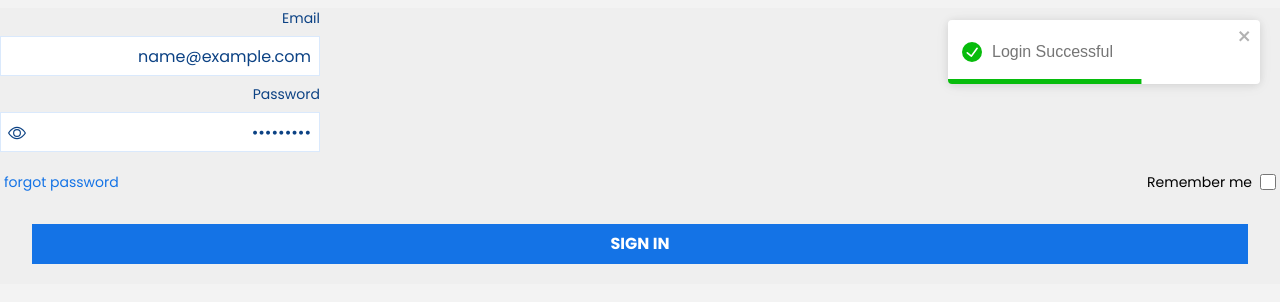
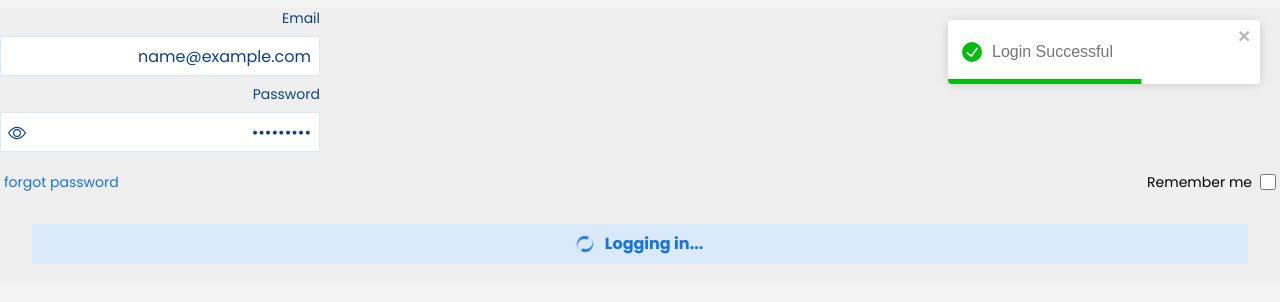
Before and after one commit to qbentil/bentility, a Next.js app: page /admin/auth/LoginForm in a window 1280 px wide. Both pictures are taken after typing "name@example.com", "Sample123" into the empty fields and a click on the button "SIGN IN". Shown: the top 302 px of the page. Built offline with nearby package versions, Linux system fonts and the light colour scheme; a web font is replaced by a local one.

Commit message:
Update Loading Spinners

```diff
--- a/pages/admin/auth/ForgotForm.tsx
+++ b/pages/admin/auth/ForgotForm.tsx
@@ -1,7 +1,6 @@
 import React, { useState } from "react";
 import { toast } from "react-toastify";
-import { FaSpinner } from "react-icons/fa";
-import { CgSpinnerTwo } from "react-icons/cg";
+import {ImSpinner9} from "react-icons/im";
 const ForgotForm = ({setForm}: {setForm: any}) => {
   const [email, setEmail] = useState('');
   const [error, setError] = useState("");
@@ -57,7 +56,7 @@ const ForgotForm = ({setForm}: {setForm: any}) => {
             loading ? "bg-active-bg text-primary" : "bg-primary text-white"
           }  font-sans font-bold py-2 px-4 cursor-pointer flex items-center justify-center gap-x-3`}
         >
-          {loading && <CgSpinnerTwo className="animate-spin" />}
+          {loading && <ImSpinner9 className="animate-spin" />}
           {loading ? "Sending......" : "SEND PASSWORD RESET LINK"}
         </button>
       </div>
--- a/pages/admin/auth/LoginForm.tsx
+++ b/pages/admin/auth/LoginForm.tsx
@@ -1,7 +1,6 @@
 import React, { useState } from "react";
 import { toast } from "react-toastify";
-import { FaSpinner } from "react-icons/fa";
-import { CgSpinnerTwo } from "react-icons/cg";
+import {ImSpinner9} from "react-icons/im";
 import { BsEye, BsEyeSlash } from "react-icons/bs";
 const LoginForm = ({setForm}: {setForm: any}) => {
   const [credentials, setCredentials] = useState({
@@ -26,7 +25,7 @@ const LoginForm = ({setForm}: {setForm: any}) => {
         toast.success("Login Successful");
       }
     }
-    setLoading(false);
+    // setLoading(false);
   };
   const validateEmail = (email: string) => {
     const re =
@@ -116,7 +115,7 @@ const LoginForm = ({setForm}: {setForm: any}) => {
             loading ? "bg-active-bg text-primary" : "bg-primary text-white"
           }  font-sans font-bold py-2 px-4 cursor-pointer flex items-center justify-center gap-x-3`}
         >
-          {loading && <CgSpinnerTwo className="animate-spin" />}
+          {loading && <ImSpinner9 className="animate-spin" />}
           {loading ? "Logging in..." : "SIGN IN"}
         </button>
       </div>
```
